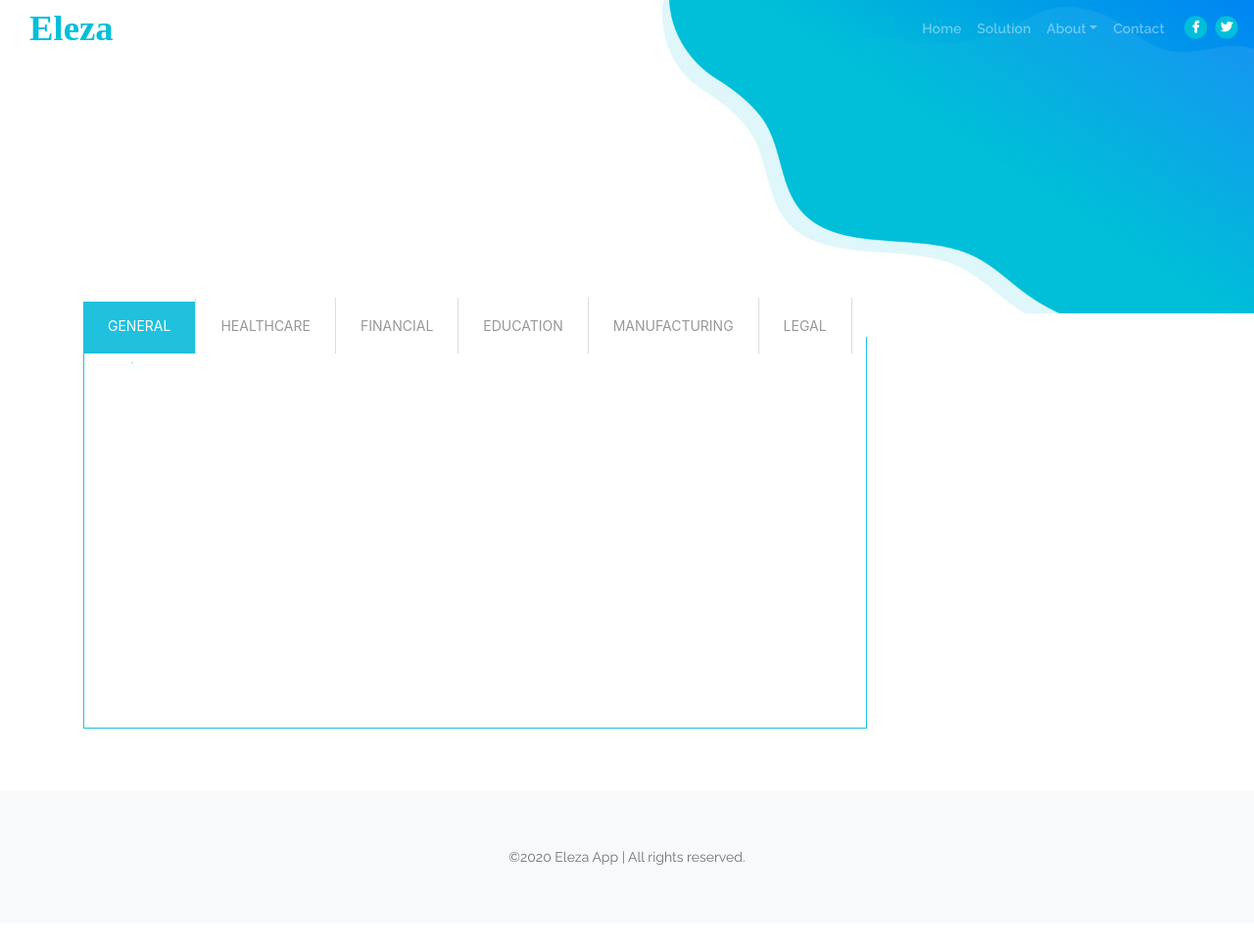
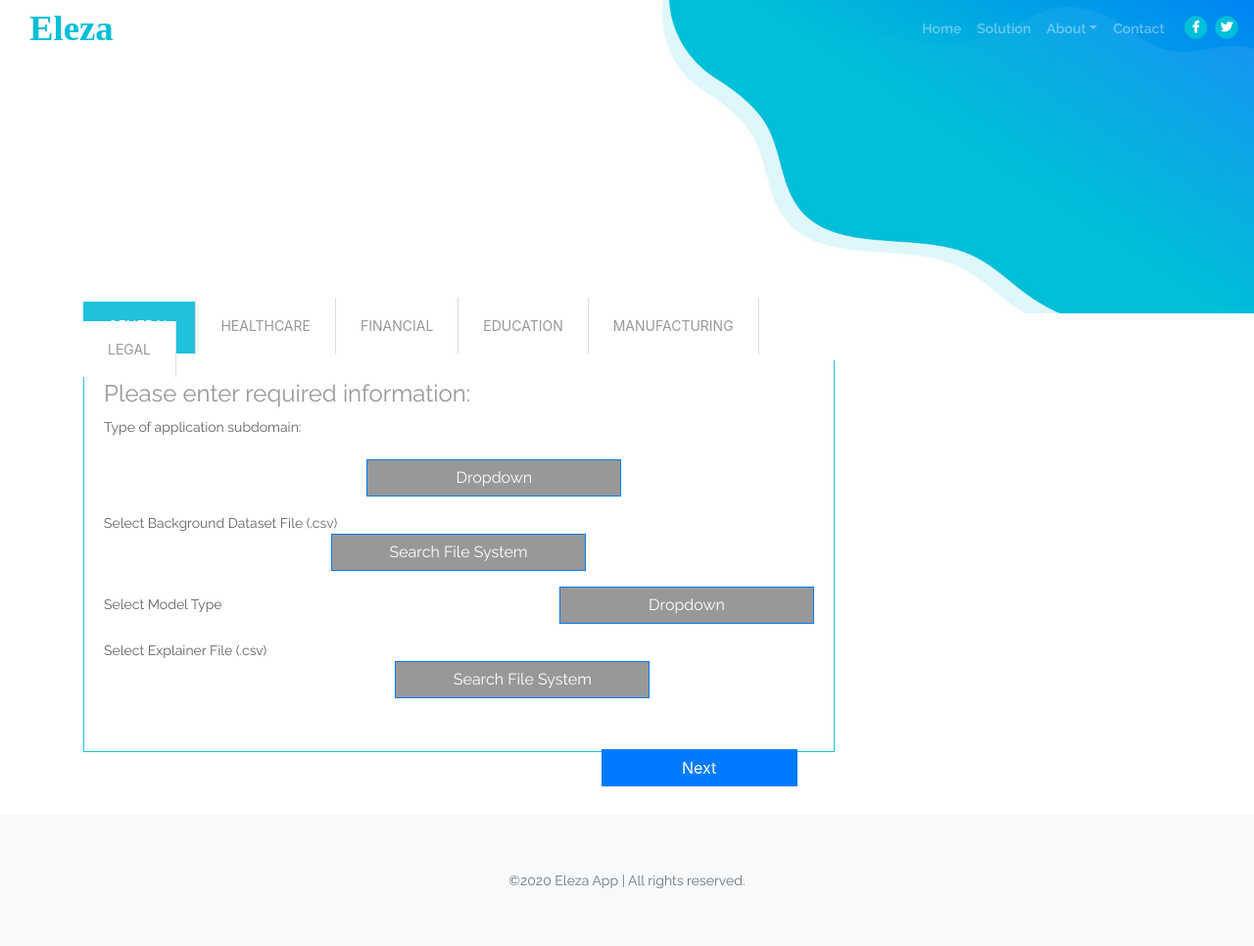
Before and after one commit to kipod/eleza, a Flask app: page /demo/demo in a window 1280 px wide. Shown: the whole page at 98% size. Before the commit the page ends 884 px from the top, so only its background shows below. Run offline with Flask 2, Linux system fonts and the light colour scheme; some libraries are stand-ins or nearby versions.

Commit message:
importan changes

```diff
--- a/app/templates/demo.html
+++ b/app/templates/demo.html
@@ -13,7 +13,7 @@
 <div class="container" style="margin-bottom: 5%;">
   <div class="row">
     <div class="col-lg-6">
-      <div class="tab" role="tabpanel" style="width: 800px;">
+      <div class="tab" role="tabpanel" style="width: 767.2px;">
         <!-- Nav tabs -->
         <ul class="nav nav-tabs" role="tablist">
           <li role="presentation" class="active"><a href="#General" aria-controls="home" role="tab"
@@ -32,7 +32,7 @@
         </ul>
         <!-- Tab panes -->
         <div class="tab-content tabs" , style="height: 400px;">
-          <div role="tabpanel" class="tab-pane fade in active" id="General">
+          <div role="tabpanel" class="tab-pane fade in active show" id="General">
             <h3>Please enter required information:</h3>
             <p>Type of application subdomain:<button class="btn btn-primary"
                 style="margin-left: 37%; margin-top: 3%; width: 260px; background: #999898">Dropdown</button>
```
